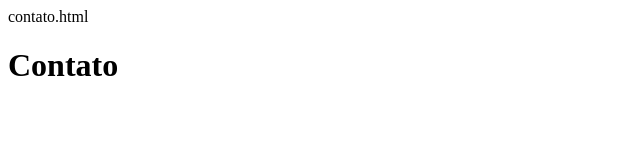
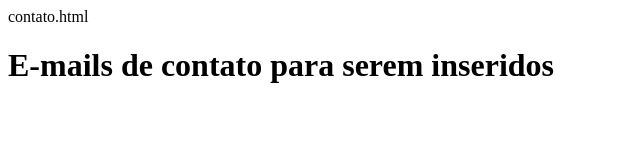
Before and after one commit to lumagri/Git_GitHub_learning, a plain HTML site: page contato.html in a window 1280 px wide. Shown: the whole page, without its empty margins (0-640 px from the left). Drawn offline with Linux system fonts and the light colour scheme.

Commit message:
Adicionando e-mails de contato

```diff
--- a/contato.html
+++ b/contato.html
@@ -8,7 +8,7 @@ contato.html
     <title>Contato</title>
 </head>
 <body>
-   <h1>Contato</h1>
+   <h1>E-mails de contato para serem inseridos</h1>
    <script src="app.js"></script>
 </body>
 </html>
```
